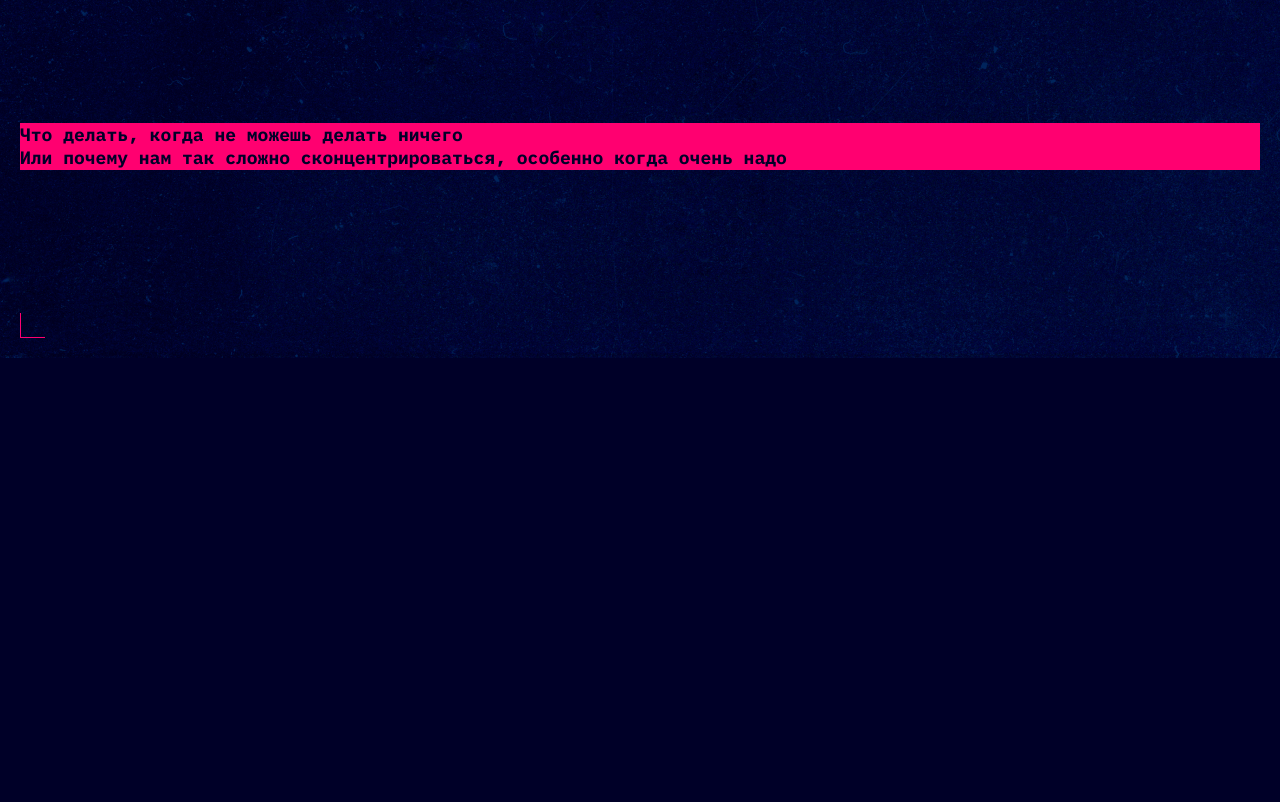
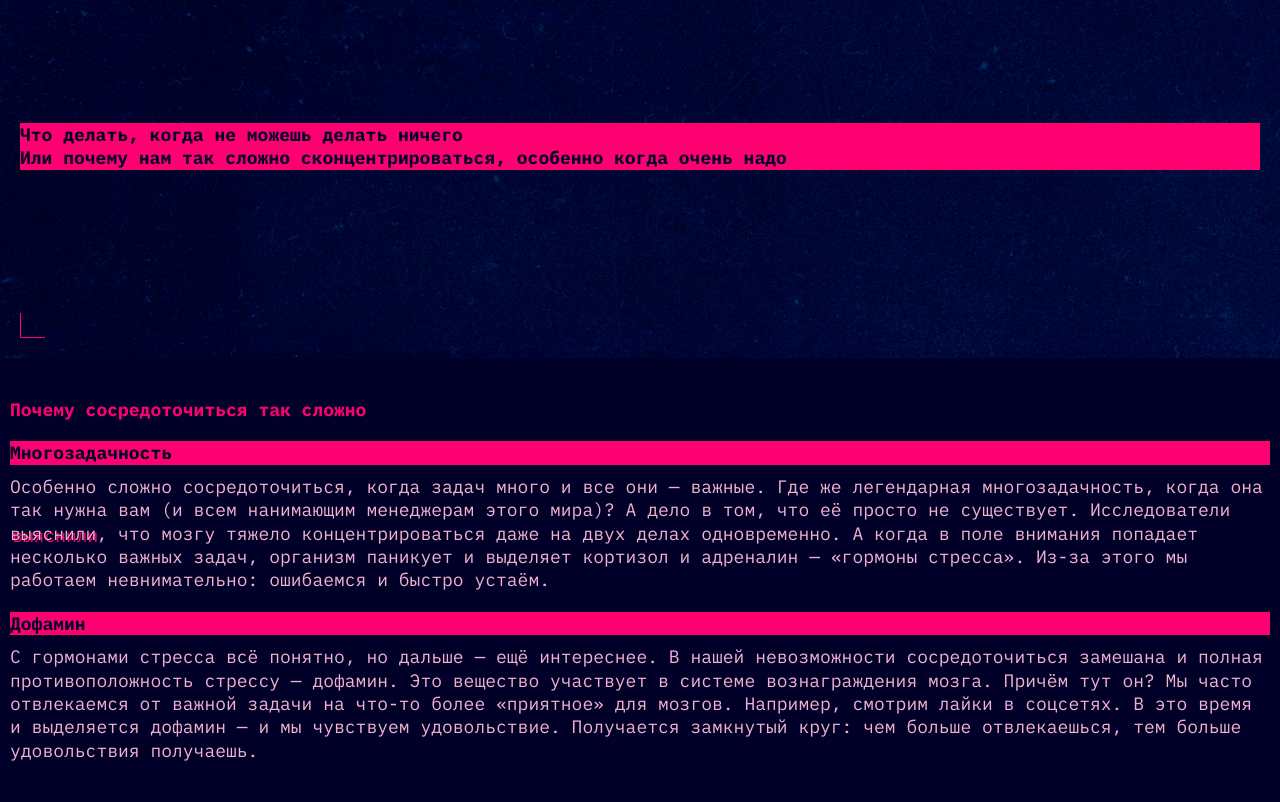
Before and after one commit to j0tix01/slozhno-sosredotochitsya, a plain HTML site: page index.html in a window 1280 px wide. Shown: the part 442-1244 px from the top of the page. Before the commit the page ends 800 px from the top, so only its background shows below. Drawn offline with Linux system fonts and the light colour scheme.

Commit message:
1 секция.

```diff
--- a/index.html
+++ b/index.html
@@ -49,6 +49,43 @@
         Или почему нам так сложно сконцентрироваться, особенно когда очень надо
       </p>
     </header>
+    <main class="main">
+      <section class="section">
+        <h2 class="title">Почему сосредоточиться так сложно</h2>
+        <article class="article articles-scroll">
+          <h3 class="title title-decor">Многозадачность</h3>
+          <p>
+            Особенно сложно сосредоточиться, когда задач много и все они —
+            важные. Где же легендарная многозадачность, когда она так нужна вам
+            (и всем нанимающим менеджерам этого мира)? А дело в том, что её
+            просто не существует. Исследователи
+            <a
+              class="link link-shadow"
+              href="https://dana.org/article/multicosts-of-multitasking/"
+              target="_blank"
+              >выяснили</a
+            >, что мозгу тяжело концентрироваться даже на двух делах
+            одновременно. А когда в поле внимания попадает несколько важных
+            задач, организм паникует и выделяет кортизол и адреналин — «гормоны
+            стресса». Из-за этого мы работаем невнимательно: ошибаемся и быстро
+            устаём.
+          </p>
+        </article>
+        <article class="article articles-scroll">
+          <h3 class="title title-decor">Дофамин</h3>
+          <p>
+            С гормонами стресса всё понятно, но дальше — ещё интереснее. В нашей
+            невозможности сосредоточиться замешана и полная противоположность
+            стрессу — дофамин. Это вещество участвует в системе вознаграждения
+            мозга. Причём тут он? Мы часто отвлекаемся от важной задачи на
+            что-то более «приятное» для мозгов. Например, смотрим лайки в
+            соцсетях. В это время и выделяется дофамин — и мы чувствуем
+            удовольствие. Получается замкнутый круг: чем больше отвлекаешься,
+            тем больше удовольствия получаешь.
+          </p>
+        </article>
+      </section>
+    </main>
     <script src="./scripts/script.js"></script>
   </body>
 </html>
--- a/styles/style.css
+++ b/styles/style.css
@@ -6,6 +6,22 @@
   display: grid;
   padding: clamp(10px, 0.0286rem + 2.5445vw, 20px);
   min-block-size: 100vh;
+}
+
+.link-shadow {
+  text-shadow: 2px 2px 0 var(--accent-color, #ff0070);
+}
+
+.section {
+  display: grid;
+  gap: 20px;
+}
+
+.title {
+  color: var(--title-color, #ff0070);
+  font-weight: 700;
+  font-size: inherit;
+  line-height: inherit;
 }
 
 .page {
@@ -134,3 +150,47 @@
   font-weight: 700;
   background-color: var(--accent-color, #ff0070);
 }
+
+/* main */
+
+.main {
+  display: flex;
+  flex-direction: column;
+  gap: 50px;
+  padding: 40px 10px;
+}
+
+/* 1st and 2nd sections */
+
+.articles-scroll {
+  display: grid;
+  gap: 20px;
+}
+
+.article {
+  display: flex;
+  flex-direction: column;
+  gap: 10px;
+}
+
+.title-decor {
+  color: var(--title-decor-color, #000028);
+  background-color: var(--accent-color, #ff0070);
+}
+
+.link {
+  color: currentColor;
+  text-decoration: none;
+}
+
+.link:hover {
+  text-decoration: underline;
+}
+
+.link:focus {
+  outline: 0;
+}
+
+.link:focus-visible {
+  outline: 1px solid currentColor;
+}
```
